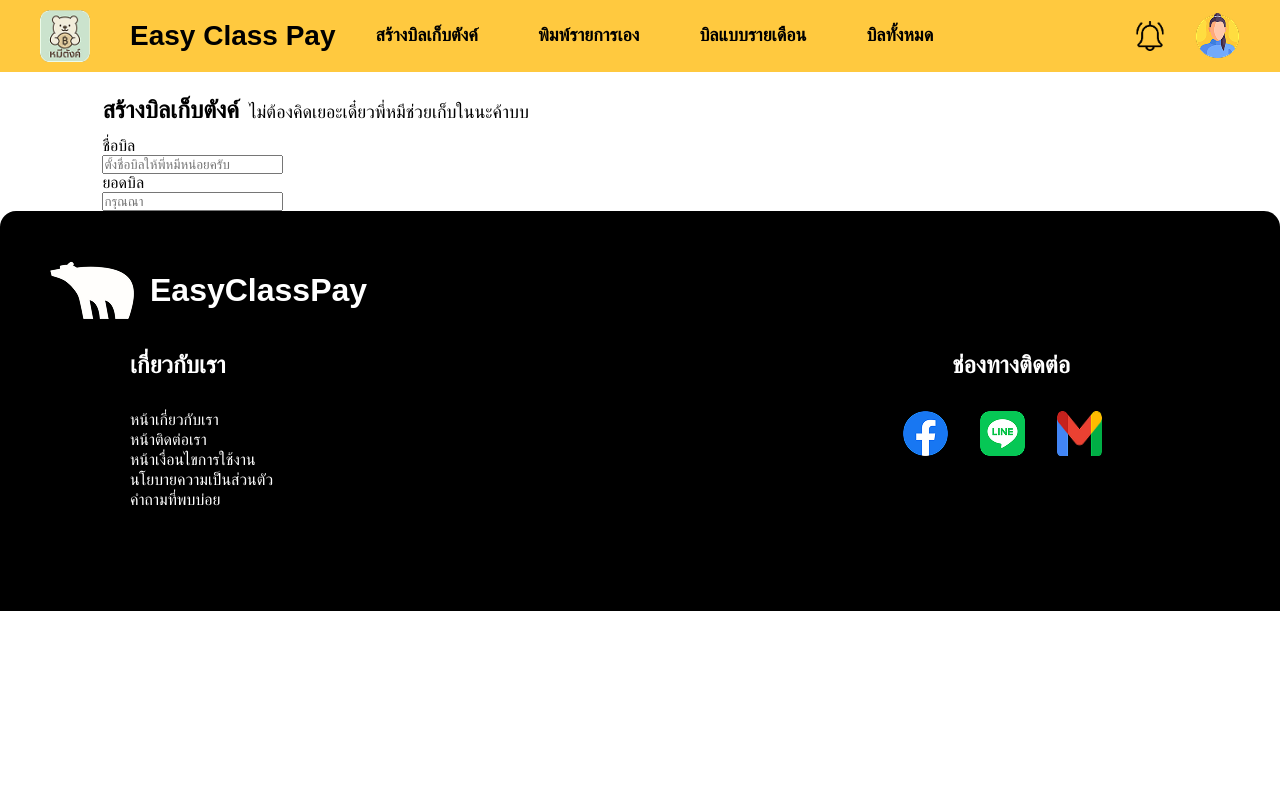
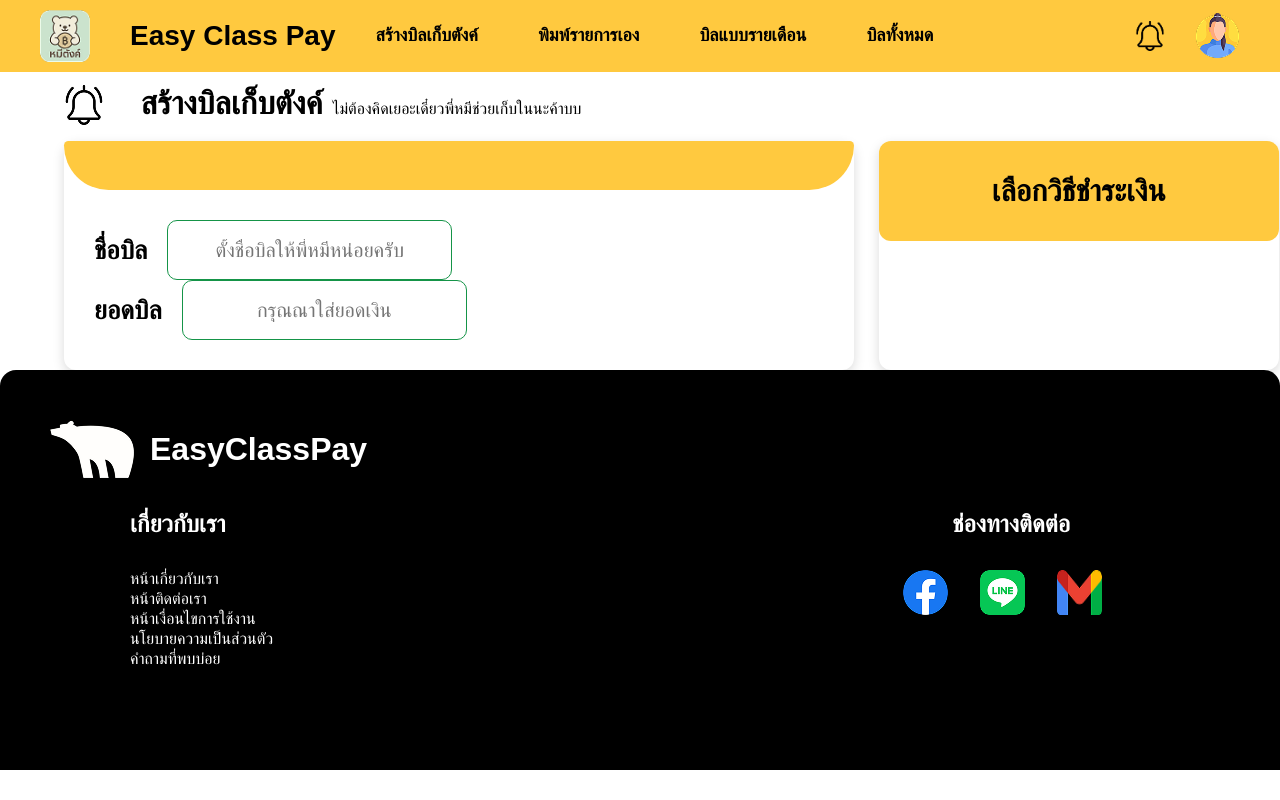
Before and after one commit to BunyawatCharnwechsart/EasyClassPay, a Nuxt app in the folder easyClassPay/: page /createBill in a window 1280 px wide. Built offline with nearby package versions, Linux system fonts and the light colour scheme; a web font is replaced by a local one.

Commit message:
fix layout create bill

```diff
--- a/easyClassPay/app/components/createBill/createBillBox.vue
+++ b/easyClassPay/app/components/createBill/createBillBox.vue
@@ -9,7 +9,7 @@
             </div>
             <div class="create-input">
                 <p>ยอดบิล</p>
-                <input type="text" placeholder="กรุณณา">
+                <input type="text" placeholder="กรุณณาใส่ยอดเงิน">
             </div>
         </div>
     </div>
@@ -17,6 +17,43 @@
 </template>
 
 <style scoped>
+    .container-createCBB {
+        background: white;
+        box-shadow: 0 4px 12px rgba(0,0,0,0.15);
+        border-radius: 12px;
+        width: 65%;
+    }
 
+    .block-createCBB {
+        background: #FFC93F;
+        height: 49px;
+        border-radius: 10px 10px 100px 100px;
+    }
+
+    .block-input {
+        display: flex;
+        justify-content: space-between;
+        padding: 30px;
+        flex-wrap: wrap;
+    }
+
+    .create-input {
+        display: flex;
+        gap: 20px;
+    }
+
+    .create-input p {
+        font-weight: bold;
+        font-size: 26px;
+    }
+
+    .create-input input {
+        height: 60px;
+        width: 285px;
+        border-radius: 10px;
+        border: 1px solid #159448;
+        text-align: center;
+        font-size: 20px;
+    }
 
 </style>
--- a/easyClassPay/app/components/createBill/headtext.vue
+++ b/easyClassPay/app/components/createBill/headtext.vue
@@ -1,8 +1,14 @@
 <template>
 
     <div class="head-text">
-        <h1>สร้างบิลเก็บตังค์</h1>
-        <p>ไม่ต้องคิดเยอะเดี๋ยวพี่หมีช่วยเก็บในนะค้าบบ </p>
+        <div class="img-HT">
+            <img src="/bell.png">
+        </div>
+
+        <div class="text-HT">
+            <h1>สร้างบิลเก็บตังค์</h1>
+            <p>ไม่ต้องคิดเยอะเดี๋ยวพี่หมีช่วยเก็บในนะค้าบบ</p>
+        </div>
     </div>
 
 </template>
@@ -19,25 +25,18 @@ useHead({
 </script>
 
 <style scoped>
-    *{
-        padding-top: 1%;
+
+    .head-text {
+        padding-top : 1%;
+        padding-left: 5%;
+        display: flex;
+        gap: 3%;
     }
 
-    .head-text {
+    .text-HT {
         display: flex;
-        align-items: baseline;
-        padding-left: 8%;
         gap: 10px;
-    }
-
-    .head-text h1 {
-        font-size: 24px;
-        margin: 0;
-    }
-
-    .head-text p {
-        font-size: 18px;
-        margin: 0;
+        align-items: baseline; /* ทำให้ h1 และ p อยู่ baseline เดียวกัน */
     }
 
 </style>
--- a/easyClassPay/app/components/seclectPay.vue
+++ b/easyClassPay/app/components/seclectPay.vue
@@ -1,16 +1,28 @@
 <template>
-    <div class="boxPayMent">
-        <div class="head-PayM">
-            <p></p>
-        </div>
-    </div>
+  <div class="boxPayMent">
+    <div class="headbar"><p>เลือกวิธีชำระเงิน</p></div>
+
+  </div>
 </template>
 
 <style scoped>
-
     .boxPayMent {
         background-color: white;
-        box-shadow: 5px 5px 15px rgba(0, 0, 0, 0.3);
+        box-shadow: 0 4px 12px rgba(0, 0, 0, 0.15);
+        border-radius: 12px;
+        width: 100%;
+        max-width: 400px;
+        display: flex;
+        flex-direction: column;
     }
 
+    .headbar {
+        background: #FFC93F;
+        height: 100px;
+        width: 100%;
+        border-radius: 12px;
+        text-align: center;
+        font-size: 30px;
+        font-weight: bold;
+    }
 </style>
--- a/easyClassPay/app/pages/createBill.vue
+++ b/easyClassPay/app/pages/createBill.vue
@@ -35,7 +35,8 @@ useHead({
 
     .block-CB {
         display: flex;
+        gap: 2%;
         margin-top: 1%;
-        margin-left: 8%;
+        margin-left: 5%;
     }
 </style>
```
